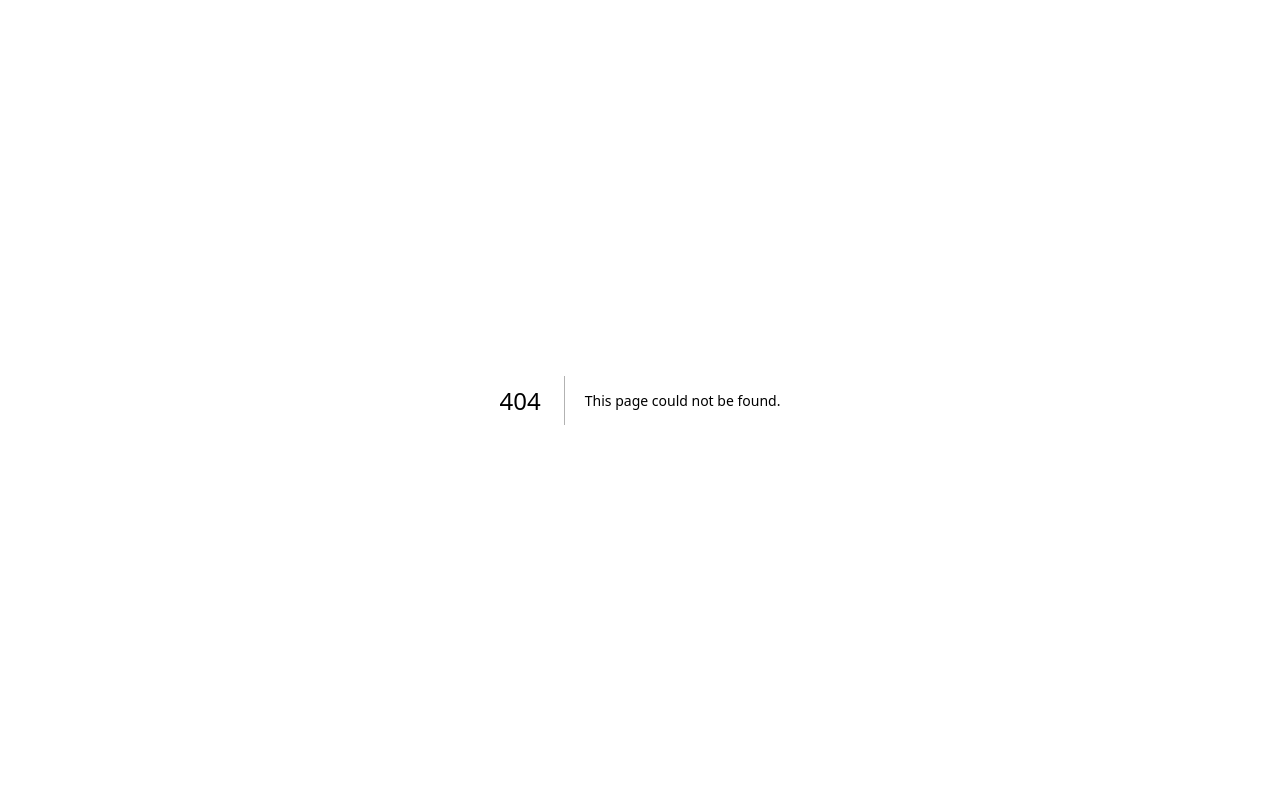
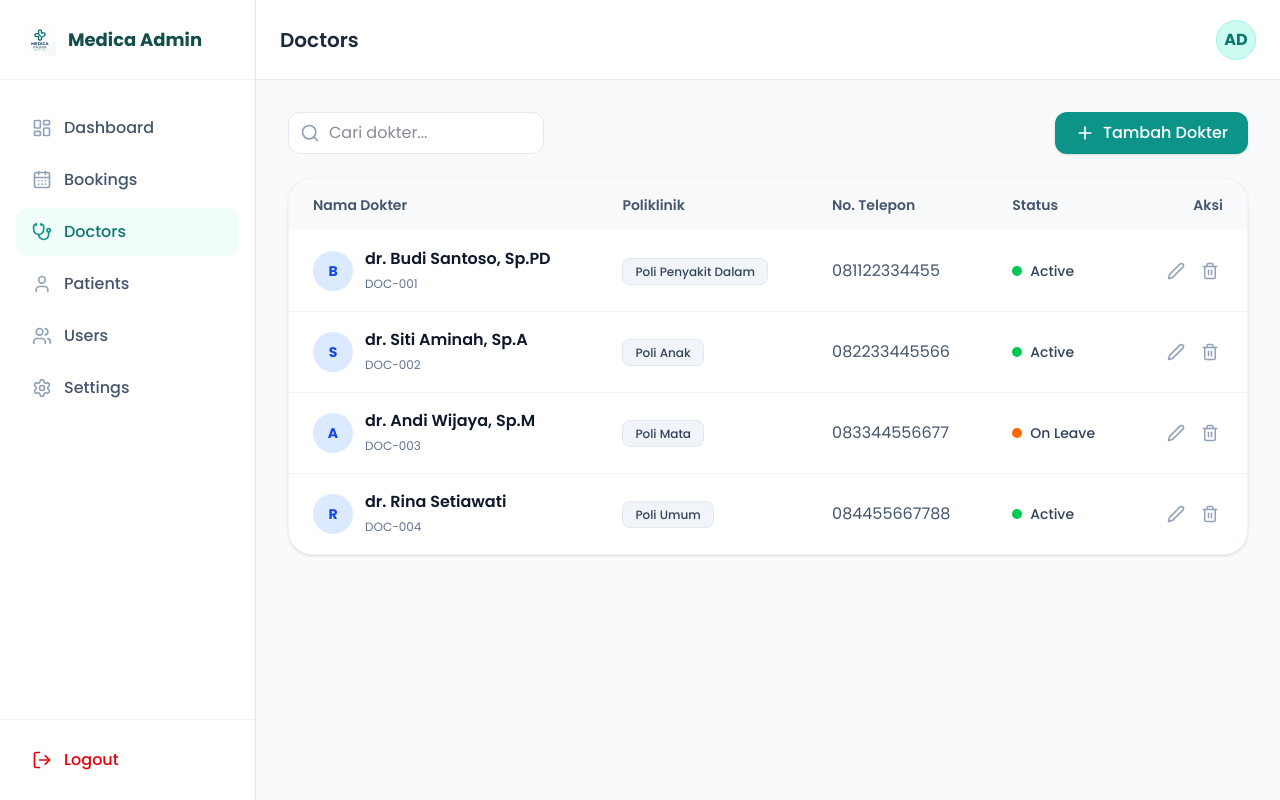
Before and after one commit to dotxbt/bookingklinik, a Next.js app: page /admin/doctors in a window 1280 px wide. Before the commit this address had no page. Built offline with nearby package versions, Linux system fonts and the light colour scheme.

Commit message:
feat: add doctors and patients pages

```diff
--- /dev/null
+++ b/app/admin/doctors/page.tsx
@@ -0,0 +1,87 @@
+"use client";
+
+import { useState } from "react";
+import { Search, Plus, MoreVertical, Edit2, Trash2 } from "lucide-react";
+
+export default function DoctorsPage() {
+  const doctors = [
+    { id: "DOC-001", name: "dr. Budi Santoso, Sp.PD", poli: "Poli Penyakit Dalam", phone: "081122334455", status: "Active" },
+    { id: "DOC-002", name: "dr. Siti Aminah, Sp.A", poli: "Poli Anak", phone: "082233445566", status: "Active" },
+    { id: "DOC-003", name: "dr. Andi Wijaya, Sp.M", poli: "Poli Mata", phone: "083344556677", status: "On Leave" },
+    { id: "DOC-004", name: "dr. Rina Setiawati", poli: "Poli Umum", phone: "084455667788", status: "Active" },
+  ];
+
+  return (
+    <div className="space-y-6">
+      <div className="flex flex-col sm:flex-row justify-between gap-4">
+        <div className="relative w-full sm:w-64">
+          <Search className="absolute left-3 top-1/2 -translate-y-1/2 text-slate-400" size={20} />
+          <input
+            type="text"
+            placeholder="Cari dokter..."
+            className="w-full pl-10 pr-4 py-2 border border-slate-200 rounded-xl focus:ring-2 focus:ring-primary-500 focus:border-primary-500 outline-none bg-white"
+          />
+        </div>
+
+        <button className="bg-primary-600 text-white px-5 py-2 rounded-xl font-medium hover:bg-primary-700 transition-colors flex items-center justify-center gap-2 shadow-sm">
+          <Plus size={20} /> Tambah Dokter
+        </button>
+      </div>
+
+      <div className="bg-white rounded-[1.5rem] shadow-sm border border-slate-100 overflow-hidden">
+        <div className="overflow-x-auto">
+          <table className="w-full text-left border-collapse">
+            <thead className="bg-slate-50">
+              <tr>
+                <th className="px-6 py-4 font-semibold text-slate-600 text-sm">Nama Dokter</th>
+                <th className="px-6 py-4 font-semibold text-slate-600 text-sm">Poliklinik</th>
+                <th className="px-6 py-4 font-semibold text-slate-600 text-sm">No. Telepon</th>
+                <th className="px-6 py-4 font-semibold text-slate-600 text-sm">Status</th>
+                <th className="px-6 py-4 font-semibold text-slate-600 text-sm text-right">Aksi</th>
+              </tr>
+            </thead>
+            <tbody className="divide-y divide-slate-100">
+              {doctors.map((doctor) => (
+                <tr key={doctor.id} className="hover:bg-slate-50/50 transition-colors">
+                  <td className="px-6 py-4">
+                    <div className="flex items-center gap-3">
+                      <div className="w-10 h-10 rounded-full bg-blue-100 text-blue-700 font-bold flex items-center justify-center text-sm shrink-0">
+                        {doctor.name.split(' ')[1]?.[0] || 'D'}
+                      </div>
+                      <div>
+                        <span className="font-semibold text-slate-900 block">{doctor.name}</span>
+                        <span className="text-xs text-slate-500">{doctor.id}</span>
+                      </div>
+                    </div>
+                  </td>
+                  <td className="px-6 py-4">
+                    <span className="px-3 py-1 bg-slate-100 text-slate-700 rounded-lg text-xs font-medium border border-slate-200">
+                      {doctor.poli}
+                    </span>
+                  </td>
+                  <td className="px-6 py-4 text-slate-600">{doctor.phone}</td>
+                  <td className="px-6 py-4">
+                    <div className="flex items-center gap-2">
+                      <div className={`w-2.5 h-2.5 rounded-full ${doctor.status === 'Active' ? 'bg-green-500' : 'bg-orange-500'}`} />
+                      <span className="text-sm font-medium text-slate-700">{doctor.status}</span>
+                    </div>
+                  </td>
+                  <td className="px-6 py-4 text-right">
+                    <div className="flex justify-end gap-2 text-slate-400">
+                      <button className="p-1 hover:text-primary-600 transition-colors" title="Edit">
+                        <Edit2 size={18} />
+                      </button>
+                      <button className="p-1 hover:text-red-600 transition-colors" title="Hapus">
+                        <Trash2 size={18} />
+                      </button>
+                    </div>
+                  </td>
+                </tr>
+              ))}
+            </tbody>
+          </table>
+        </div>
+      </div>
+    </div>
+  );
+}
--- a/app/admin/layout.tsx
+++ b/app/admin/layout.tsx
@@ -11,7 +11,9 @@ import {
   Settings,
   LogOut,
   Menu,
-  X
+  X,
+  Stethoscope,
+  User
 } from "lucide-react";
 
 export default function AdminLayout({ children }: { children: React.ReactNode }) {
@@ -21,6 +23,8 @@ export default function AdminLayout({ children }: { children: React.ReactNode })
   const navItems = [
     { name: "Dashboard", href: "/admin/dashboard", icon: LayoutDashboard },
     { name: "Bookings", href: "/admin/bookings", icon: CalendarDays },
+    { name: "Doctors", href: "/admin/doctors", icon: Stethoscope },
+    { name: "Patients", href: "/admin/patients", icon: User },
     { name: "Users", href: "/admin/users", icon: Users },
     { name: "Settings", href: "/admin/settings", icon: Settings },
   ];
--- /dev/null
+++ b/app/admin/patients/page.tsx
@@ -0,0 +1,80 @@
+"use client";
+
+import { useState } from "react";
+import { Search, Plus, MoreVertical, Edit2, Trash2 } from "lucide-react";
+
+export default function PatientsPage() {
+  const patients = [
+    { id: "RM-0001", name: "Andi Wijaya", dob: "15-08-1990", gender: "Laki-laki", phone: "081234567890", lastVisit: "2024-05-20" },
+    { id: "RM-0002", name: "Siti Rahma", dob: "22-11-1985", gender: "Perempuan", phone: "085678901234", lastVisit: "2024-05-18" },
+    { id: "RM-0003", name: "Bambang Pamungkas", dob: "10-06-1980", gender: "Laki-laki", phone: "08111222333", lastVisit: "2024-04-12" },
+    { id: "RM-0004", name: "Rina Nose", dob: "05-01-1995", gender: "Perempuan", phone: "087788990011", lastVisit: "2024-05-21" },
+    { id: "RM-0005", name: "Dedi Corbuzier", dob: "30-12-1976", gender: "Laki-laki", phone: "081999888777", lastVisit: "2024-05-10" },
+  ];
+
+  return (
+    <div className="space-y-6">
+      <div className="flex flex-col sm:flex-row justify-between gap-4">
+        <div className="relative w-full sm:w-64">
+          <Search className="absolute left-3 top-1/2 -translate-y-1/2 text-slate-400" size={20} />
+          <input
+            type="text"
+            placeholder="Cari pasien (Nama / RM)..."
+            className="w-full pl-10 pr-4 py-2 border border-slate-200 rounded-xl focus:ring-2 focus:ring-primary-500 focus:border-primary-500 outline-none bg-white"
+          />
+        </div>
+
+        <button className="bg-primary-600 text-white px-5 py-2 rounded-xl font-medium hover:bg-primary-700 transition-colors flex items-center justify-center gap-2 shadow-sm">
+          <Plus size={20} /> Registrasi Pasien
+        </button>
+      </div>
+
+      <div className="bg-white rounded-[1.5rem] shadow-sm border border-slate-100 overflow-hidden">
+        <div className="overflow-x-auto">
+          <table className="w-full text-left border-collapse">
+            <thead className="bg-slate-50">
+              <tr>
+                <th className="px-6 py-4 font-semibold text-slate-600 text-sm">No. RM</th>
+                <th className="px-6 py-4 font-semibold text-slate-600 text-sm">Nama Pasien</th>
+                <th className="px-6 py-4 font-semibold text-slate-600 text-sm">Tgl Lahir & JK</th>
+                <th className="px-6 py-4 font-semibold text-slate-600 text-sm">No. Telepon</th>
+                <th className="px-6 py-4 font-semibold text-slate-600 text-sm">Kunjungan Terakhir</th>
+                <th className="px-6 py-4 font-semibold text-slate-600 text-sm text-right">Aksi</th>
+              </tr>
+            </thead>
+            <tbody className="divide-y divide-slate-100">
+              {patients.map((patient) => (
+                <tr key={patient.id} className="hover:bg-slate-50/50 transition-colors">
+                  <td className="px-6 py-4 text-sm font-medium text-primary-600">
+                    {patient.id}
+                  </td>
+                  <td className="px-6 py-4">
+                    <span className="font-semibold text-slate-900">{patient.name}</span>
+                  </td>
+                  <td className="px-6 py-4">
+                    <div className="text-sm text-slate-900">{patient.dob}</div>
+                    <div className="text-xs text-slate-500">{patient.gender}</div>
+                  </td>
+                  <td className="px-6 py-4 text-slate-600">{patient.phone}</td>
+                  <td className="px-6 py-4 text-slate-600">
+                    {patient.lastVisit}
+                  </td>
+                  <td className="px-6 py-4 text-right">
+                    <div className="flex justify-end gap-2 text-slate-400">
+                      <button className="p-1 hover:text-primary-600 transition-colors" title="Edit">
+                        <Edit2 size={18} />
+                      </button>
+                      <button className="p-1 hover:text-red-600 transition-colors" title="Hapus">
+                        <Trash2 size={18} />
+                      </button>
+                    </div>
+                  </td>
+                </tr>
+              ))}
+            </tbody>
+          </table>
+        </div>
+      </div>
+    </div>
+  );
+}
```
